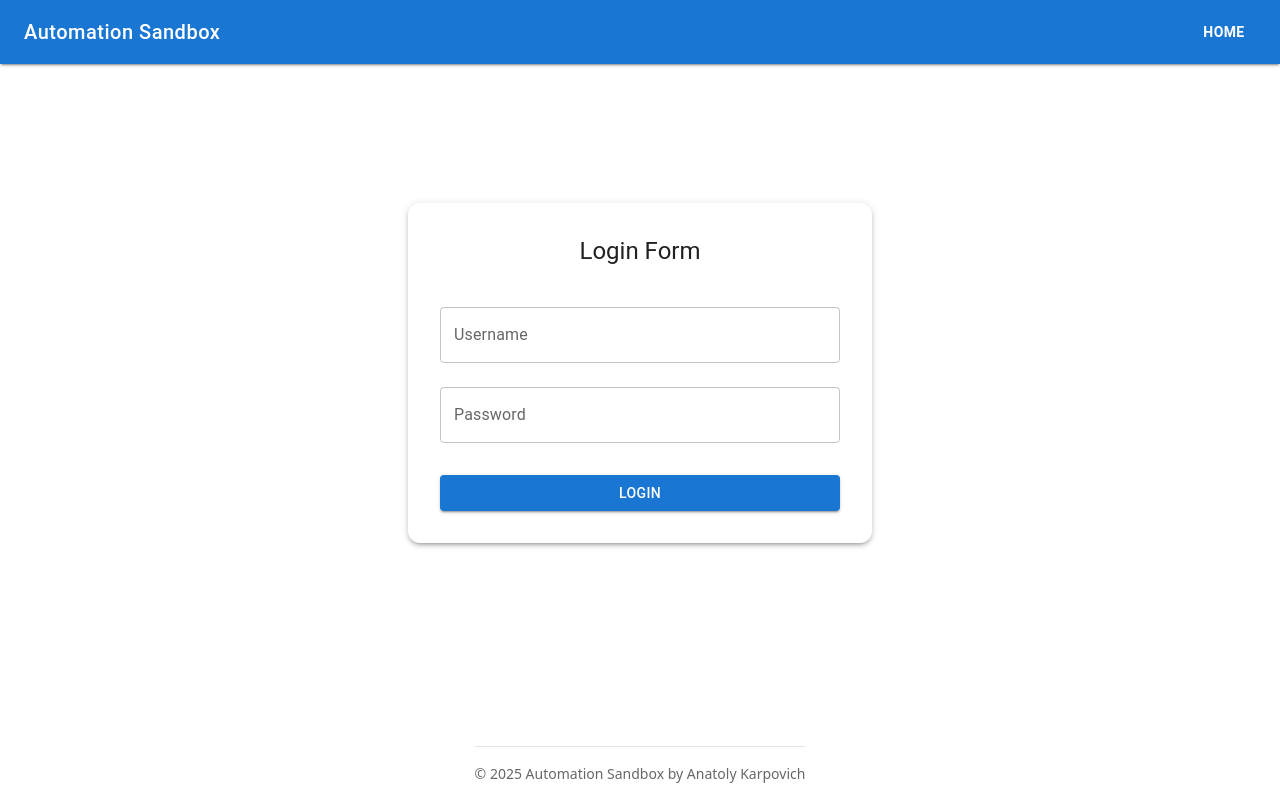
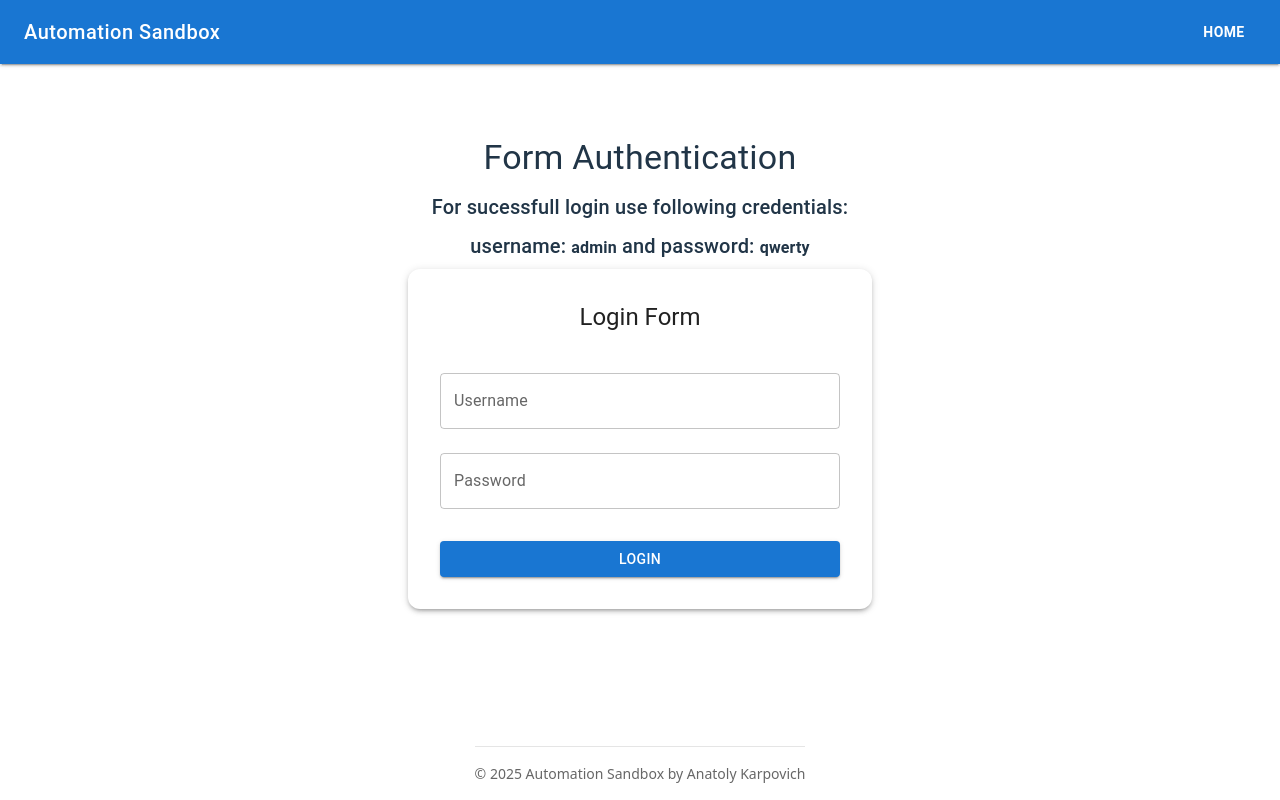
Before and after one commit to anatoly-karpovich/test-automation-sandbox, a React (Vite) app: page /form-auth in a window 1280 px wide. Built offline with nearby package versions, Linux system fonts and the light colour scheme.

Commit message:
fixed styles in sortable table

```diff
--- a/index.html
+++ b/index.html
@@ -1,10 +1,10 @@
-<!doctype html>
+<!DOCTYPE html>
 <html lang="en">
   <head>
     <meta charset="UTF-8" />
     <link rel="icon" type="image/svg+xml" href="/vite.svg" />
     <meta name="viewport" content="width=device-width, initial-scale=1.0" />
-    <title>automation-lab</title>
+    <title>Automation Sandbox</title>
   </head>
   <body>
     <div id="root"></div>
--- a/package.json
+++ b/package.json
@@ -8,7 +8,7 @@
     "build": "tsc -b && vite build",
     "lint": "eslint .",
     "preview": "vite preview",
-    "deploy": "gh-pages -d ./dist"
+    "deploy": "npm run build && gh-pages -d ./dist"
   },
   "dependencies": {
     "@emotion/react": "^11.14.0",
--- a/src/App.tsx
+++ b/src/App.tsx
@@ -1,7 +1,7 @@
 import { BrowserRouter, Routes, Route } from "react-router-dom";
 import Home from "./pages/Home";
-import FormAuth from "./pages/FormAuth";
-import Success from "./pages/Success";
+import FormAuth from "./pages/formAuth/FormAuth";
+import Success from "./pages/formAuth/Success";
 import SortableTable from "./pages/SortableTable";
 // import Checkboxes from "./pages/Checkboxes";
 // import Dropdown from "./pages/Dropdown";
--- a/src/pages/SortableTable.tsx
+++ b/src/pages/SortableTable.tsx
@@ -104,10 +104,10 @@ export default function SortableTable() {
   return (
     <Box sx={{ p: 4 }}>
       <Typography variant="h4" gutterBottom>
-        Employees
+        Sortable Table
       </Typography>
 
-      <TableContainer component={Paper} elevation={3}>
+      <TableContainer component={Paper} elevation={3} sx={{ mt: 5 }}>
         <Table>
           <TableHead>
             <TableRow>
@@ -119,7 +119,7 @@ export default function SortableTable() {
                 { id: "age", label: "Age" },
                 { id: "occupation", label: "Occupation" },
               ].map((column) => (
-                <TableCell key={column.id} align="center">
+                <TableCell key={column.id} align="center" id={column.id}>
                   <TableSortLabel
                     active={orderBy === column.id}
                     direction={orderBy === column.id ? order : "asc"}
--- a/src/pages/FormAuth.tsx
+++ b/src/pages/formAuth/FormAuth.tsx
@@ -28,6 +28,23 @@ export default function FormAuth() {
         minHeight: "70vh",
       }}
     >
+      <Typography variant="h4" gutterBottom>
+        Form Authentication
+      </Typography>
+      <Typography variant="h6" gutterBottom>
+        For sucessfull login use following credentials:
+      </Typography>
+      <Typography variant="h6" gutterBottom>
+        username:{" "}
+        <Typography component="span" fontWeight="bold">
+          admin
+        </Typography>{" "}
+        and password:{" "}
+        <Typography component="span" fontWeight="bold">
+          qwerty
+        </Typography>{" "}
+      </Typography>
+
       <Paper
         elevation={3}
         sx={{
--- a/src/pages/Success.tsx
+++ b/src/pages/formAuth/Success.tsx
@@ -26,7 +26,7 @@ export default function Success() {
           ✅ Login Successful!
         </Typography>
         <Typography variant="body1" mb={3}>
-          You have successfully logged in to Automation Lab.
+          You have successfully logged in to Automation Sandbox.
         </Typography>
         <Button variant="contained" onClick={() => navigate("/form-auth")}>
           Back to Login
```
Also changed, not shown: 1 other file (tests, documents, lock files or other folders).
